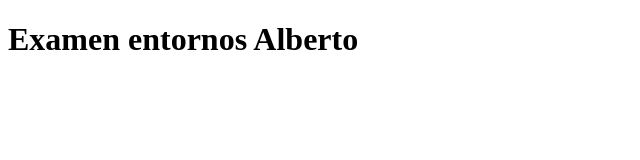
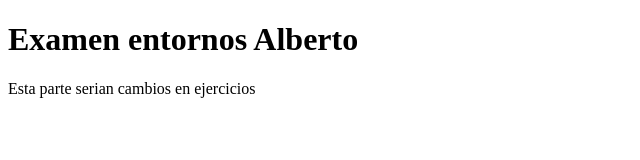
Before and after one commit to AlbertoAntuna/ExamenEntornosDesarrollo, a plain HTML site: page index.html in a window 1280 px wide. Shown: the whole page, without its empty margins (0-640 px from the left). Drawn offline with Linux system fonts and the light colour scheme.

Commit message:
Cambios en ejercicios

```diff
--- a/index.html
+++ b/index.html
@@ -7,6 +7,6 @@
 </head>
 <body>
     <h1>Examen entornos Alberto </h1>
-
+    <p>Esta parte serian cambios en ejercicios</p>
 </body>
 </html>
```
